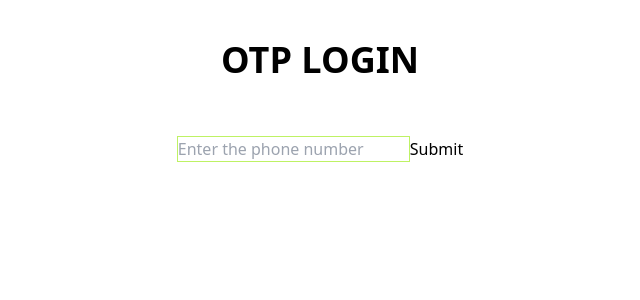
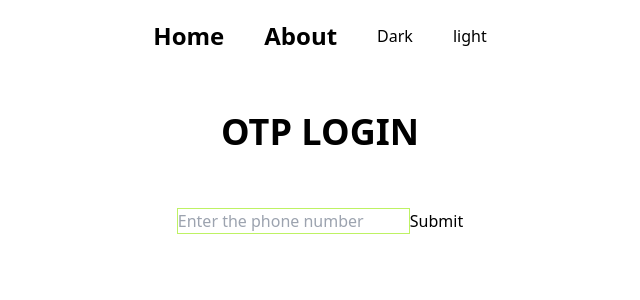
Before and after one commit to ManishThulung/otp-verification-fronend, a React (Vite) app: page / in a window 1280 px wide. Shown: the top 300 px of the page, without its empty margins (320-960 px from the left). Built offline with nearby package versions, Linux system fonts and the light colour scheme.

Commit message:
theme toggler add

```diff
--- a/package.json
+++ b/package.json
@@ -13,7 +13,8 @@
   },
   "dependencies": {
     "react": "^18.2.0",
-    "react-dom": "^18.2.0"
+    "react-dom": "^18.2.0",
+    "react-router-dom": "^6.22.1"
   },
   "devDependencies": {
     "@storybook/addon-essentials": "^7.6.12",
--- a/src/App.tsx
+++ b/src/App.tsx
@@ -1,14 +1,17 @@
-import OtpInput from "./components/otp-input";
+import { BrowserRouter, Route, Routes } from "react-router-dom";
+import HomePage from "./pages/HomePage";
+import About from "./pages/About";
+import Navbar from "./components/Navbar";
 
 function App() {
   return (
-    <>
-      <div className="text-4xl text-center my-10 px-20 font-bold">
-        OTP LOGIN
-      </div>
-
-      <OtpInput />
-    </>
+    <BrowserRouter>
+      <Navbar />
+      <Routes>
+        <Route path="/" element={<HomePage />} />
+        <Route path="/about" element={<About />} />
+      </Routes>
+    </BrowserRouter>
   );
 }
 
--- /dev/null
+++ b/src/components/Navbar.tsx
@@ -0,0 +1,25 @@
+import { Link } from "react-router-dom";
+import { useThemeContext } from "../contexts";
+
+const Navbar = () => {
+  const { theme, setTheme } = useThemeContext();
+
+  return (
+    <div
+      className={`flex gap-10 py-5 justify-center ${
+        theme == "dark" && "bg-red-600"
+      }`}
+    >
+      <Link className={`text-2xl font-bold `} to="/">
+        Home
+      </Link>
+      <Link className="text-2xl font-bold" to="/about">
+        About
+      </Link>
+      <button onClick={() => setTheme("dark")}>Dark</button>
+      <button onClick={() => setTheme("light")}>light</button>
+    </div>
+  );
+};
+
+export default Navbar;
--- /dev/null
+++ b/src/contexts/ThemeProvider.tsx
@@ -0,0 +1,25 @@
+import { createContext, useState } from "react";
+
+type theme = "light" | "dark";
+
+interface IThemeContext {
+  theme: theme;
+  setTheme: React.Dispatch<React.SetStateAction<theme>>;
+}
+
+export const ThemeContext = createContext<IThemeContext>({
+  theme: "light",
+  setTheme: () => {
+    return;
+  },
+});
+
+export const ThemeProvider = ({ children }: { children: React.ReactNode }) => {
+  const [theme, setTheme] = useState<theme>("light");
+
+  return (
+    <ThemeContext.Provider value={{ theme, setTheme }}>
+      {children}
+    </ThemeContext.Provider>
+  );
+};
--- /dev/null
+++ b/src/contexts/index.ts
@@ -0,0 +1,6 @@
+import { useContext } from "react";
+import { ThemeContext } from "./ThemeProvider";
+
+export const useThemeContext = () => {
+  return useContext(ThemeContext);
+};
--- a/src/main.tsx
+++ b/src/main.tsx
@@ -1,10 +1,13 @@
-import React from 'react'
-import ReactDOM from 'react-dom/client'
-import App from './App.tsx'
-import './index.css'
+import React from "react";
+import ReactDOM from "react-dom/client";
+import App from "./App.tsx";
+import "./index.css";
+import { ThemeProvider } from "./contexts/ThemeProvider.tsx";
 
-ReactDOM.createRoot(document.getElementById('root')!).render(
+ReactDOM.createRoot(document.getElementById("root")!).render(
   <React.StrictMode>
-    <App />
-  </React.StrictMode>,
-)
+    <ThemeProvider>
+      <App />
+    </ThemeProvider>
+  </React.StrictMode>
+);
--- /dev/null
+++ b/src/pages/About.tsx
@@ -0,0 +1,5 @@
+const About = () => {
+  return <div>About</div>;
+};
+
+export default About;
--- /dev/null
+++ b/src/pages/HomePage.tsx
@@ -0,0 +1,22 @@
+import OtpInput from "../components/otp-input";
+import { useThemeContext } from "../contexts";
+
+const HomePage = () => {
+  const { theme } = useThemeContext();
+
+  return (
+    <>
+      <div
+        className={`text-4xl text-center py-10 px-20 font-bold ${
+          theme == "dark" && "bg-red-600"
+        }`}
+      >
+        OTP LOGIN
+      </div>
+
+      <OtpInput />
+    </>
+  );
+};
+
+export default HomePage;
--- a/vite.config.ts
+++ b/vite.config.ts
@@ -4,5 +4,5 @@ import react from "@vitejs/plugin-react-swc";
 // https://vitejs.dev/config/
 export default defineConfig({
   plugins: [react()],
-  base: "/otp-verification-frontend/",
+  // base: "/otp-verification-frontend/",
 });
```
Also changed, not shown: 1 other file (tests, documents, lock files or other folders).
